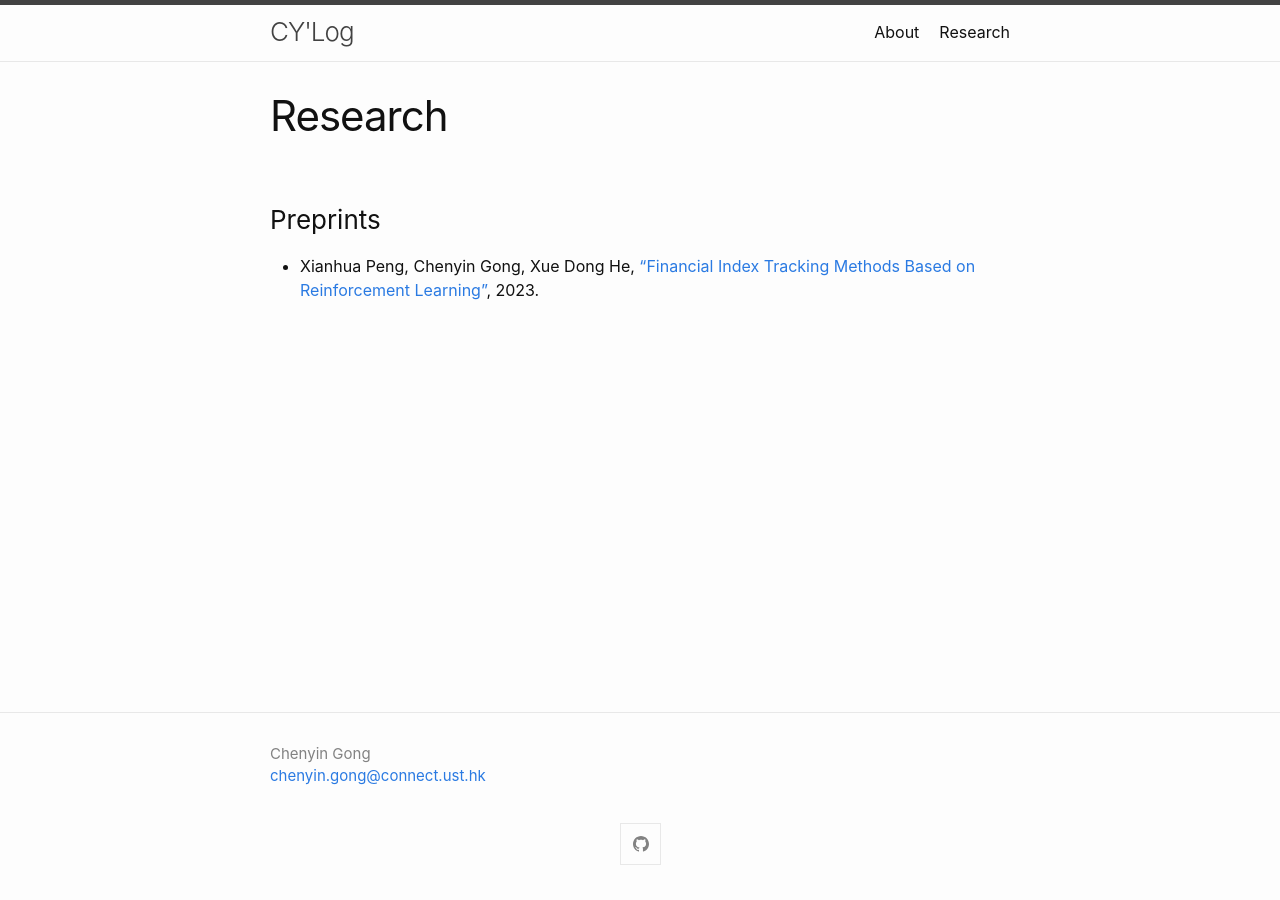
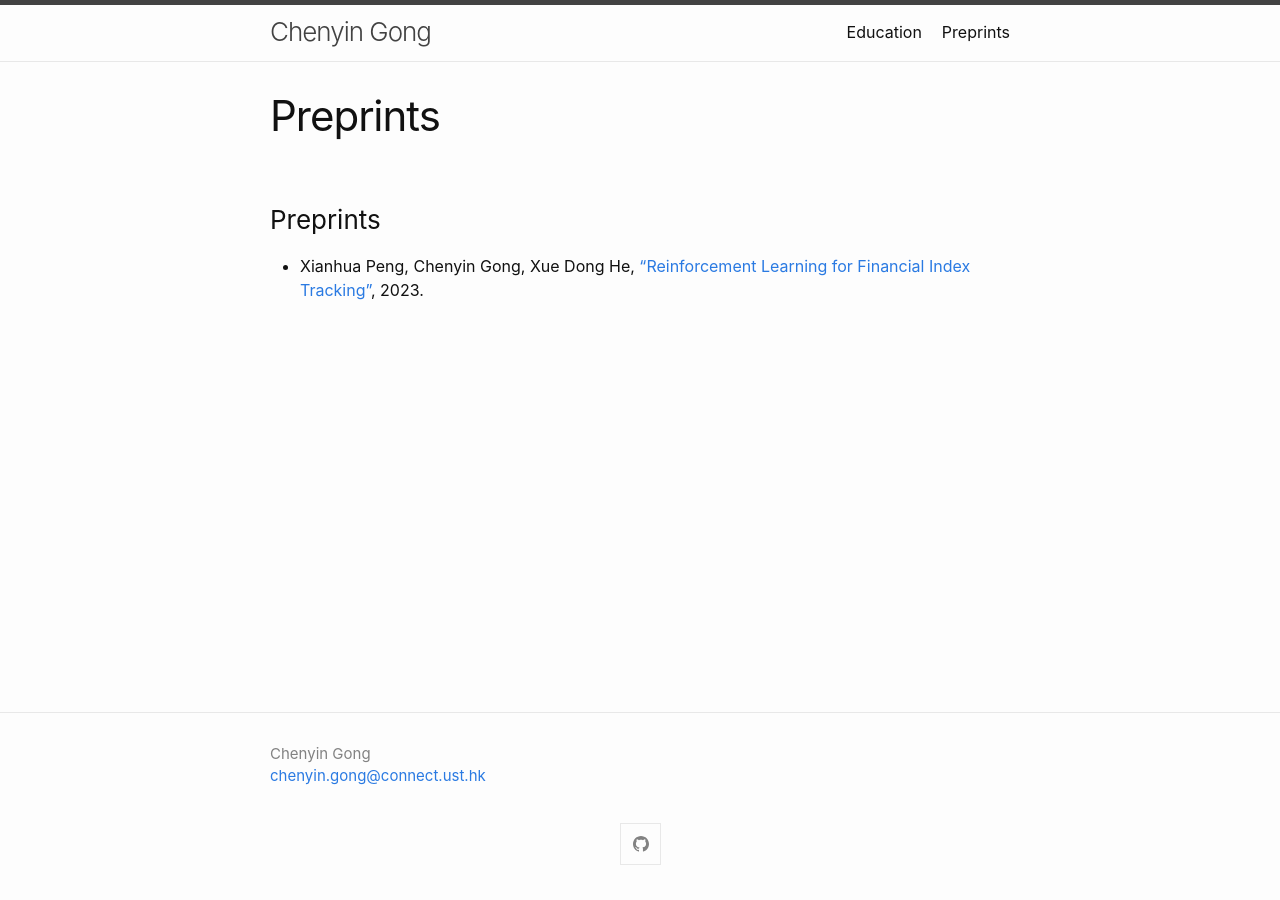
Before and after one commit to chenyingong/chenyingong.github.io, a Jekyll site: the page built from research.md, in a window 1280 px wide. Built offline with Jekyll 4.4.1, drawn with Linux system fonts in a browser that asks for light colours; our own code applies the rules of GitHub Pages for plain Markdown files.

Commit message:
update my info

```diff
--- a/_config.yml
+++ b/_config.yml
@@ -1,4 +1,4 @@
-title: CY'Log
+title: Chenyin Gong
 author:
   name: Chenyin Gong
   email: chenyin.gong@connect.ust.hk
--- a/research.md
+++ b/research.md
@@ -1,9 +1,9 @@
 ---
 layout: page
-title: Research
+# title: Research
 permalink: /research/
 ---
 
 ### Preprints
 
-* Xianhua Peng, Chenyin Gong, Xue Dong He, ["Financial Index Tracking Methods Based on Reinforcement Learning"](https://papers.ssrn.com/sol3/papers.cfm?abstract_id=4532072), 2023.
+* Xianhua Peng, Chenyin Gong, Xue Dong He, ["Reinforcement Learning for Financial Index Tracking"](https://papers.ssrn.com/sol3/papers.cfm?abstract_id=4532072), 2023.
```
Also changed, not shown: about.md (+1 -1 lines).
